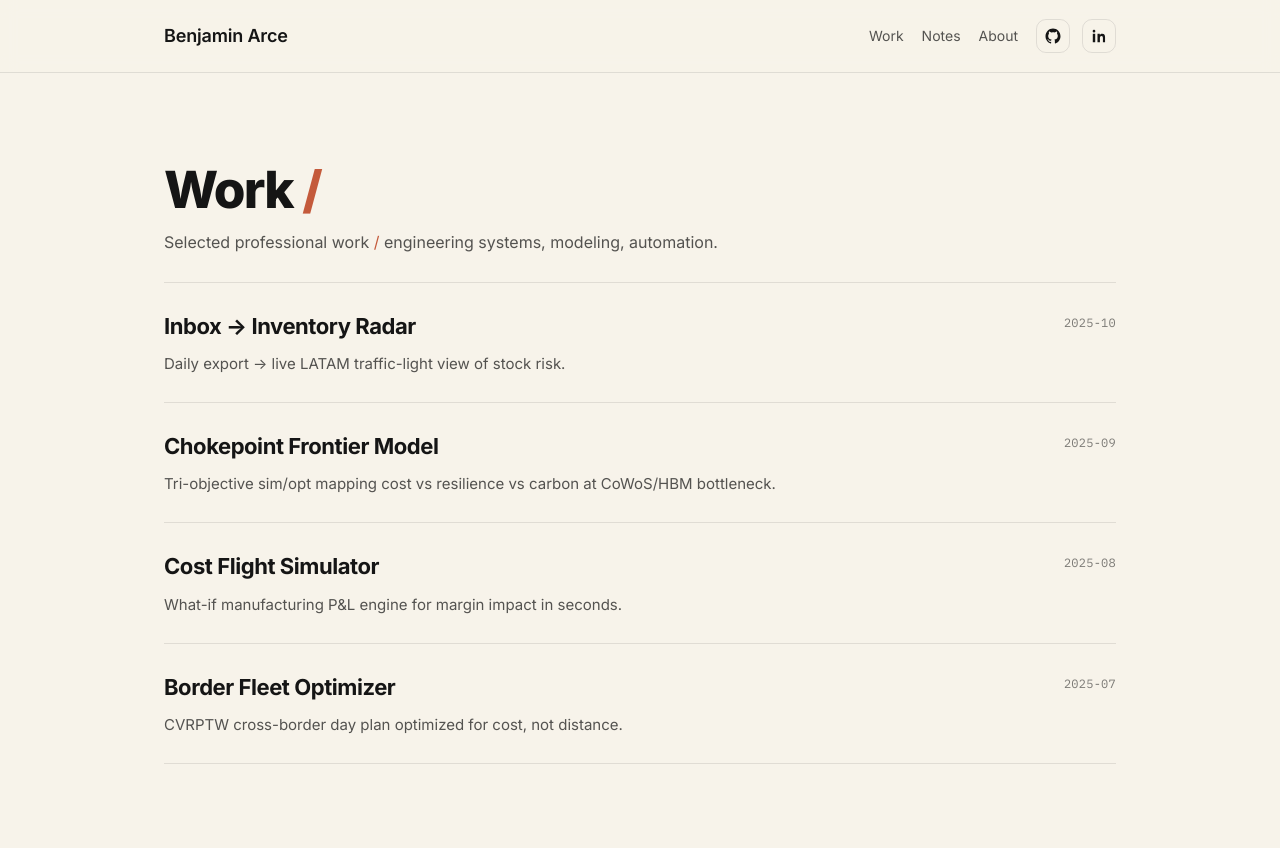
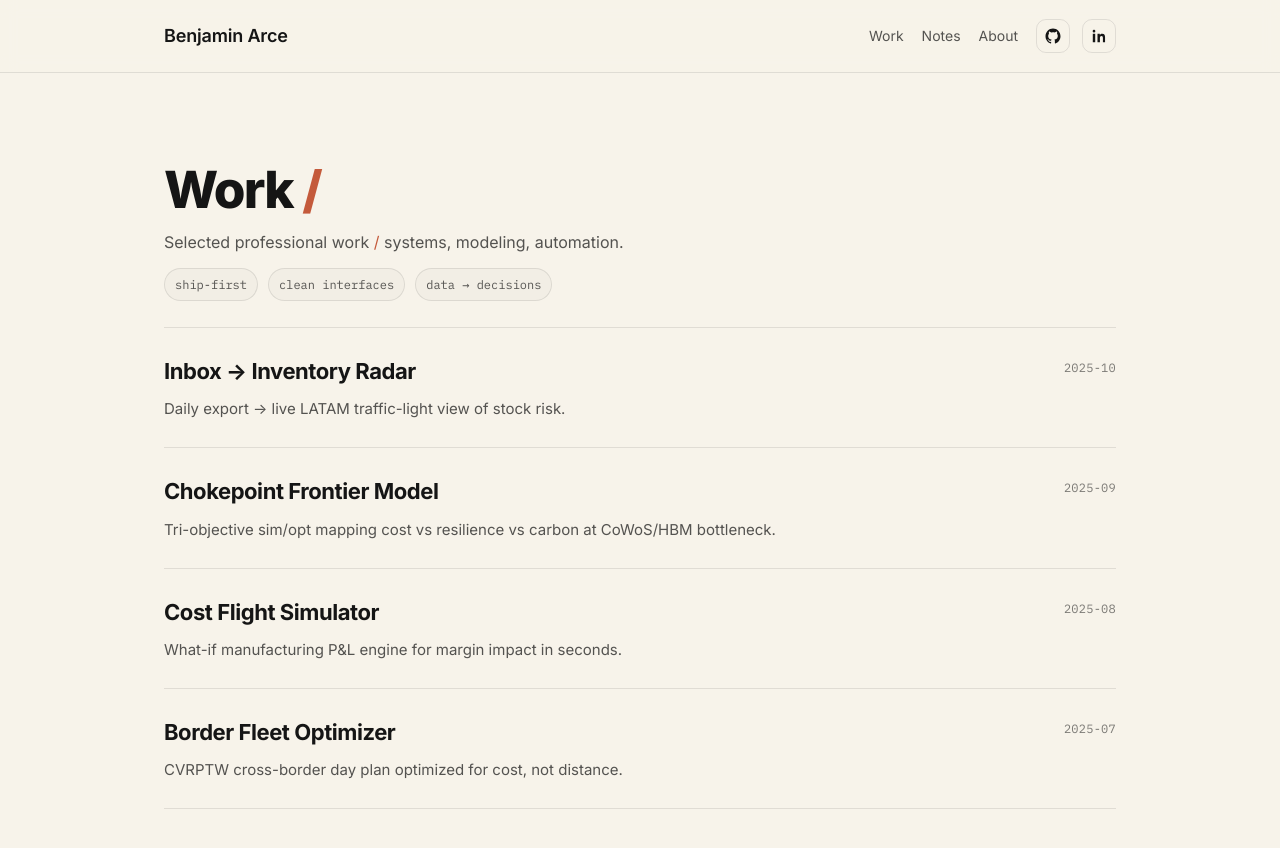
Before and after one commit to benjaminarce-cloud/arcev2-portfolio, a Next.js app: page /work in a window 1280 px wide. Shown: the top 848 px of the page. Built offline with nearby package versions, Linux system fonts and the light colour scheme.

Commit message:
Update page.tsx

```diff
--- a/src/app/work/page.tsx
+++ b/src/app/work/page.tsx
@@ -37,8 +37,15 @@ export default function WorkPage() {
         </h1>
 
         <p className="page-subtitle" style={{ maxWidth: 720 }}>
-          Selected professional work <span className="accent">/</span> engineering systems, modeling, automation.
+          Selected professional work <span className="accent">/</span> systems, modeling, automation.
         </p>
+
+        {/* Accent row UNDER subtitle */}
+        <div style={{ display: "flex", flexWrap: "wrap", gap: 10, marginTop: 12, marginBottom: 18 }}>
+          <span className="pill">ship-first</span>
+          <span className="pill">clean interfaces</span>
+          <span className="pill">data → decisions</span>
+        </div>
 
         <div className="list" aria-label="Work list">
           {workItems.map((item) => (
```
